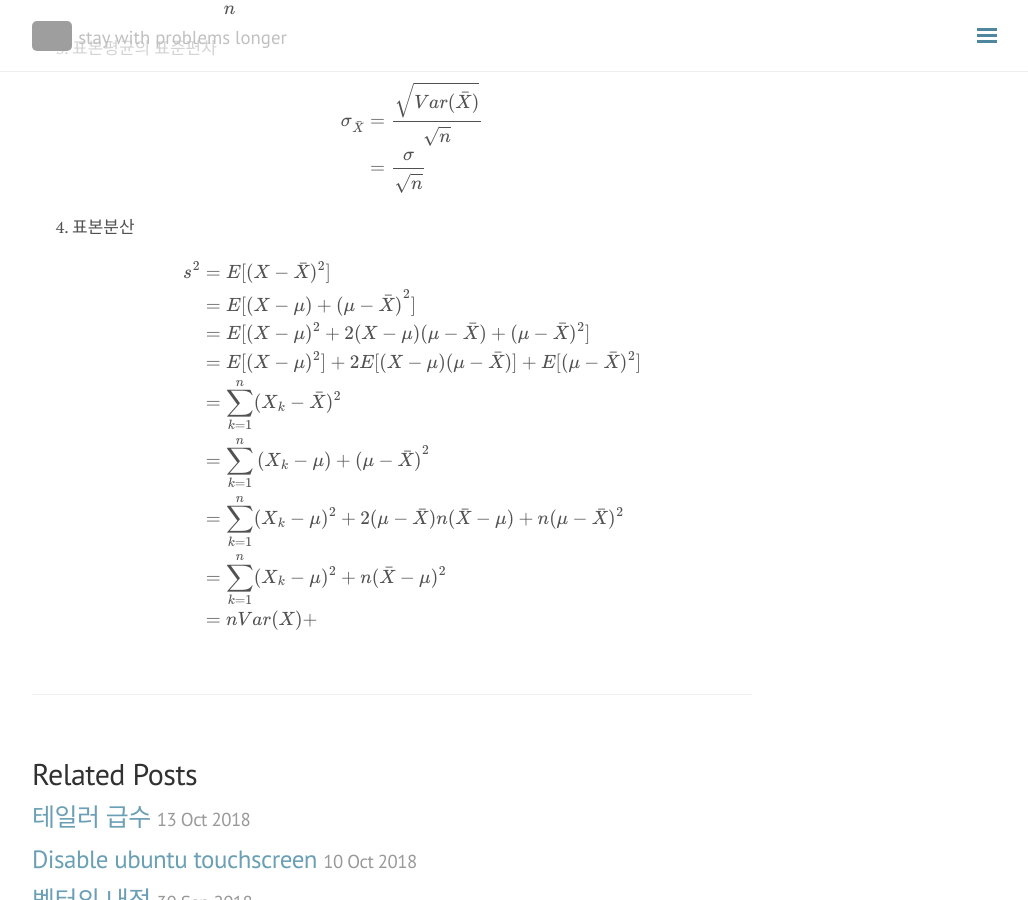
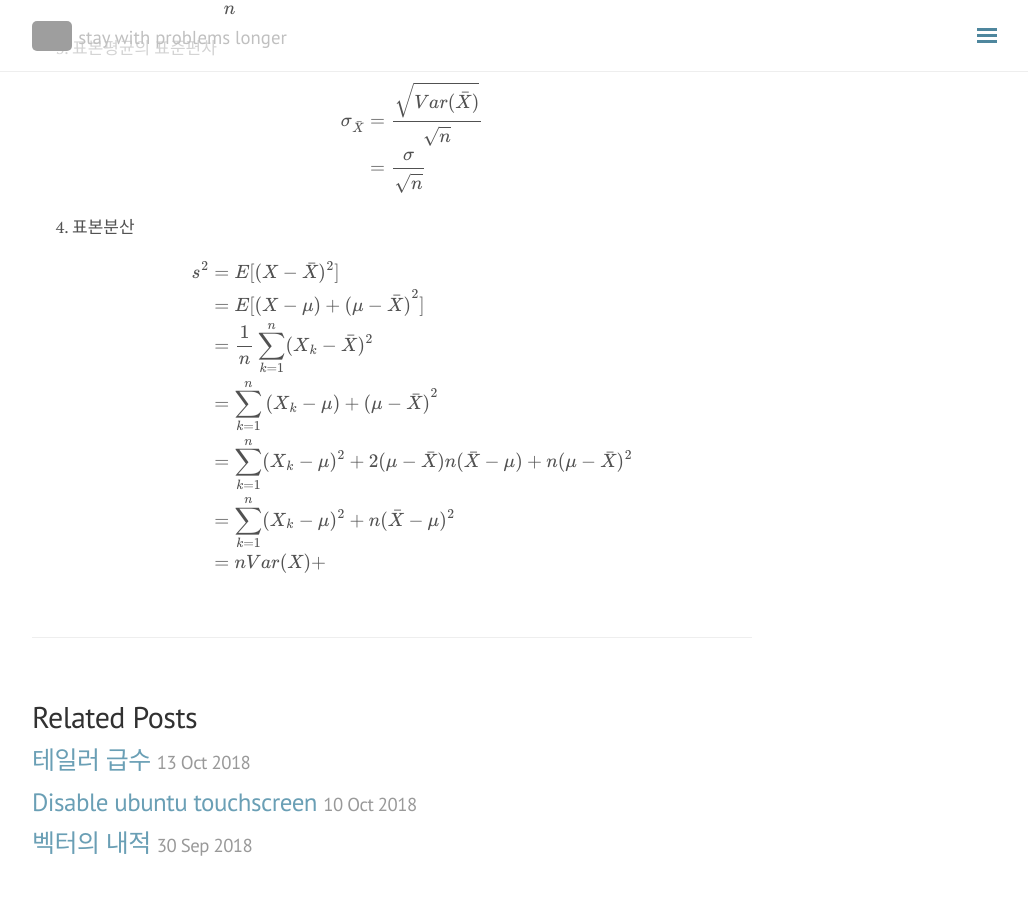
Before and after one commit to seokhoonj/seokhoonj.github.io, a Jekyll site: the page built from _posts/Etc/2018-10-15-Etc-study.md, in a window 1280 px wide and 900 px high, scrolled down 1816 px. Shown: the whole window, without its empty margins (248-1276 px from the left). Built offline with Jekyll 4.4.1, drawn with Linux system fonts in a browser that asks for light colours; nearby versions of some CDN libraries; formulas are drawn with MathJax 3; comment, search, counter and statistics services are not loaded; grey boxes are pictures that could not be loaded.

Commit message:
add _posts

```diff
--- a/_posts/Etc/2018-10-15-Etc-study.md
+++ b/_posts/Etc/2018-10-15-Etc-study.md
@@ -75,9 +75,7 @@ Mean-Variance Portfolio Theory
 \\( \begin{align}
         s^2 & = E\[(X-\bar{X})^2\]
 \\\\ & = E\[\{(X - \mu) + (\mu - \bar{X})\}^2\]
-\\\\ & = E\[(X - \mu)^2 + 2(X - \mu)(\mu-\bar{X}) + (\mu - \bar{X})^2\]
-\\\\ & = E\[(X - \mu)^2\] + 2E\[(X - \mu)(\mu-\bar{X})\] + E\[(\mu - \bar{X})^2\]
-\\\\ & = \sum\_{k=1}^{n}(X\_k - \bar{X})^2
+\\\\ & = \frac{1}{n} \sum\_{k=1}^{n}(X\_k - \bar{X})^2
 \\\\ & = \sum\_{k=1}^{n}\{(X\_k - \mu) + (\mu - \bar{X})\}^2
 \\\\ & = \sum\_{k=1}^{n}(X\_k - \mu)^2 + 2(\mu - \bar{X})n(\bar{X} - \mu) + n(\mu - \bar{X})^2
 \\\\ & = \sum\_{k=1}^{n}(X\_k - \mu)^2 + n(\bar{X} - \mu)^2
```
